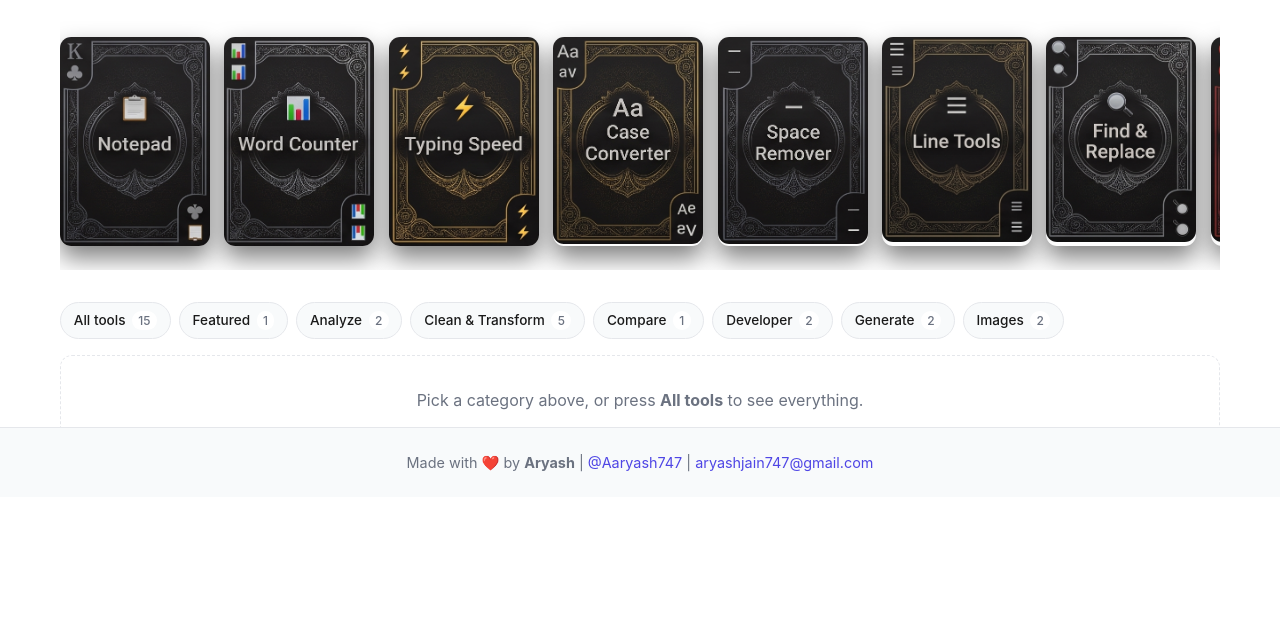
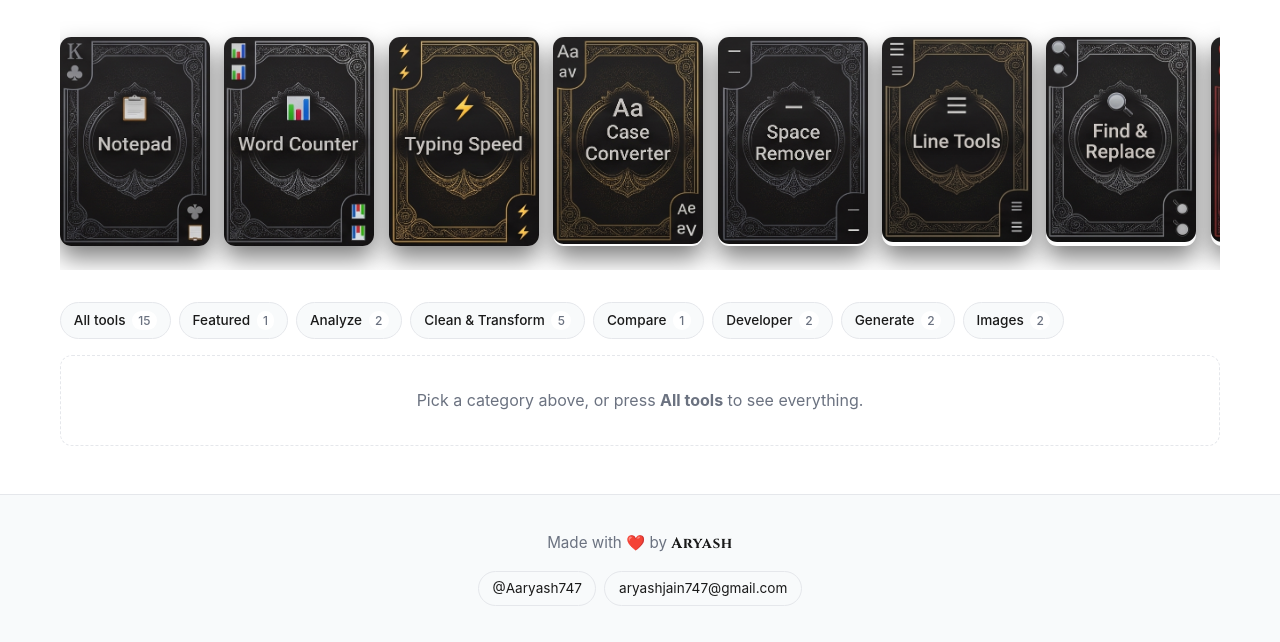
Before and after one commit to aryashjain/UtilDeck, a website with bundled scripts: page packages/web/src/index.html in a window 1280 px wide. Shown: the part 302-944 px from the top of the page. Before the commit the page ends 819 px from the top, so only its background shows below. Built offline with nearby package versions, Linux system fonts and the light colour scheme.

Commit message:
Redesign footer: centered, bottom of page, link pills on all pages
Co-Authored-By: Claude Haiku 5.5 <noreply@anthropic.com>

```diff
--- a/packages/web/src/index.html
+++ b/packages/web/src/index.html
@@ -41,8 +41,14 @@
     <div id="emptyState" class="empty-state" hidden></div>
   </main>
 
-  <footer>
-    <p>Made with ❤️ by <strong>Aryash</strong> | <a href="https://x.com/Aaryash747" target="_blank">@Aaryash747</a> | <a href="mailto:aryashjain747@gmail.com">aryashjain747@gmail.com</a></p>
+  <footer class="site-footer">
+    <div class="container footer-inner">
+      <p class="footer-made">Made with <span aria-label="love">❤️</span> by <strong>Aryash</strong></p>
+      <div class="footer-links">
+        <a href="https://x.com/Aaryash747" target="_blank" rel="noopener">@Aaryash747</a>
+        <a href="mailto:aryashjain747@gmail.com">aryashjain747@gmail.com</a>
+      </div>
+    </div>
   </footer>
 
   <script type="module" src="scripts/home.js"></script>
--- a/packages/web/src/styles/main.css
+++ b/packages/web/src/styles/main.css
@@ -603,36 +603,6 @@ textarea::-webkit-scrollbar-thumb:hover {
   border-radius: 0.5rem;
   background-color: var(--bg-secondary);
   color: var(--text-primary);
-}
-
-/* Footer */
-footer {
-  background-color: var(--bg-secondary);
-  border-top: 1px solid var(--border-color);
-  padding: 1.5rem 2rem;
-  text-align: center;
-  color: var(--text-secondary);
-  margin-top: auto;
-  backdrop-filter: none;
-  position: sticky;
-  bottom: 0;
-  font-size: 0.9rem;
-}
-
-footer p {
-  margin: 0;
-  line-height: 1.5;
-}
-
-footer a {
-  color: var(--accent-color);
-  text-decoration: none;
-  transition: color 0.2s;
-}
-
-footer a:hover {
-  color: var(--accent-hover);
-  text-decoration: underline;
 }
 
 /* Responsive */
@@ -1408,3 +1378,60 @@ svg {
 .empty-state p {
   margin-top: 0.75rem;
 }
+
+/* Footer: centered, sits at the bottom of the page */
+.site-footer {
+  margin-top: 3rem;
+  padding: 2.25rem 1.25rem;
+  background: var(--bg-secondary);
+  border-top: 1px solid var(--border-color);
+  color: var(--text-secondary);
+  text-align: center;
+}
+
+.footer-inner {
+  display: flex;
+  flex-direction: column;
+  align-items: center;
+  gap: 0.9rem;
+}
+
+.footer-made {
+  font-size: 0.95rem;
+}
+
+.footer-made strong {
+  color: var(--text-primary);
+  font-family: 'Cinzel', Georgia, serif;
+  letter-spacing: 0.04em;
+}
+
+.footer-links {
+  display: flex;
+  flex-wrap: wrap;
+  justify-content: center;
+  gap: 0.5rem;
+}
+
+.footer-links a {
+  display: inline-flex;
+  align-items: center;
+  padding: 0.35rem 0.85rem;
+  border: 1px solid var(--border-color);
+  border-radius: 999px;
+  color: var(--text-primary);
+  font-size: 0.85rem;
+  text-decoration: none;
+  transition: border-color 0.2s, color 0.2s;
+}
+
+.footer-links a:hover {
+  border-color: var(--accent-color);
+  color: var(--accent-color);
+}
+
+@media (max-width: 640px) {
+  .footer-links a {
+    word-break: break-all;
+  }
+}
```
Also changed, not shown: packages/web/src/pages/case-converter.html (+8 -2 lines), packages/web/src/pages/encoder.html (+8 -2 lines), packages/web/src/pages/extractor.html (+8 -2 lines), packages/web/src/pages/find-replace.html (+8 -2 lines), packages/web/src/pages/generators.html (+8 -2 lines), packages/web/src/pages/image-compressor.html (+8 -2 lines), packages/web/src/pages/image-cropper.html (+8 -2 lines), packages/web/src/pages/json-formatter.html (+8 -2 lines), packages/web/src/pages/line-tools.html (+8 -2 lines), packages/web/src/pages/note.html (+8 -2 lines), packages/web/src/pages/notepad.html (+8 -2 lines), packages/web/src/pages/password-generator.html (+8 -2 lines), packages/web/src/pages/request.html (+8 -2 lines), packages/web/src/pages/space-remover.html (+8 -2 lines), 3 more files.
